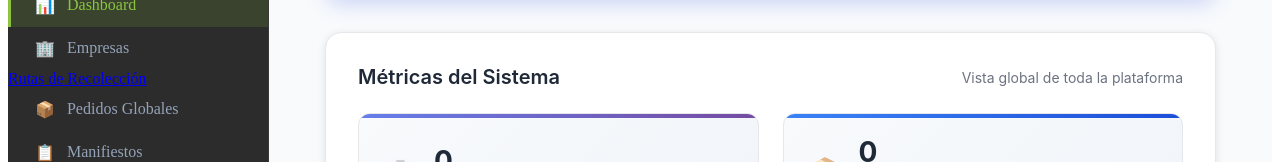
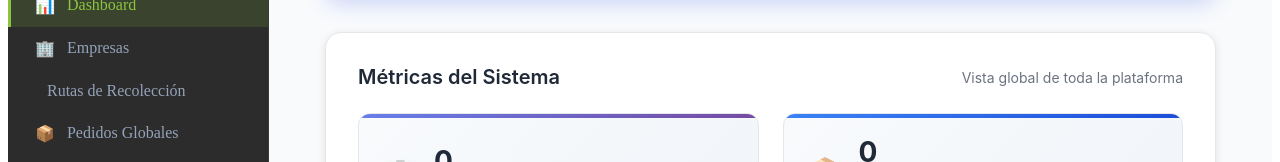
Before and after one commit to CarlosdRojasC/enviGo, a Vue app in the folder frontend/: page /app/admin/dashboard in a window 1280 px wide. Shown: the part 285-447 px from the top of the page. Built offline with nearby package versions, Linux system fonts and the light colour scheme; no server answers; sample sign-in values are in the browser's storage.

Commit message:
cambios pickup

```diff
--- a/frontend/src/components/Sidebar.vue
+++ b/frontend/src/components/Sidebar.vue
@@ -16,7 +16,7 @@
       <router-link v-if="auth.isAdmin" to="/app/admin/companies" class="nav-item">
         🏢 <span>Empresas</span>
       </router-link>
-      <router-link v-if="auth.isAdmin" to="/app/admin/dashboard/pickup-routes" class="nav-link">
+      <router-link v-if="auth.isAdmin" to="/app/admin/pickup-routes" class="nav-item">
           <i class="fas fa-route"></i>
           <span>Rutas de Recolección</span>
         </router-link>
--- a/frontend/src/router/index.js
+++ b/frontend/src/router/index.js
@@ -126,6 +126,12 @@ const routes = [
         meta: { roles: ['admin'] }
       },
       {
+        path: 'admin/pickup-routes',
+        name: 'AdminPickupRoutes',
+        component: () => import('../views/PickupRoutes.vue'),
+        meta: { roles: ['admin'] }
+      },
+      {
         path: 'admin/orders',
         name: 'AdminOrders',
         component: () => import('../views/AdminOrders.vue'),
```
